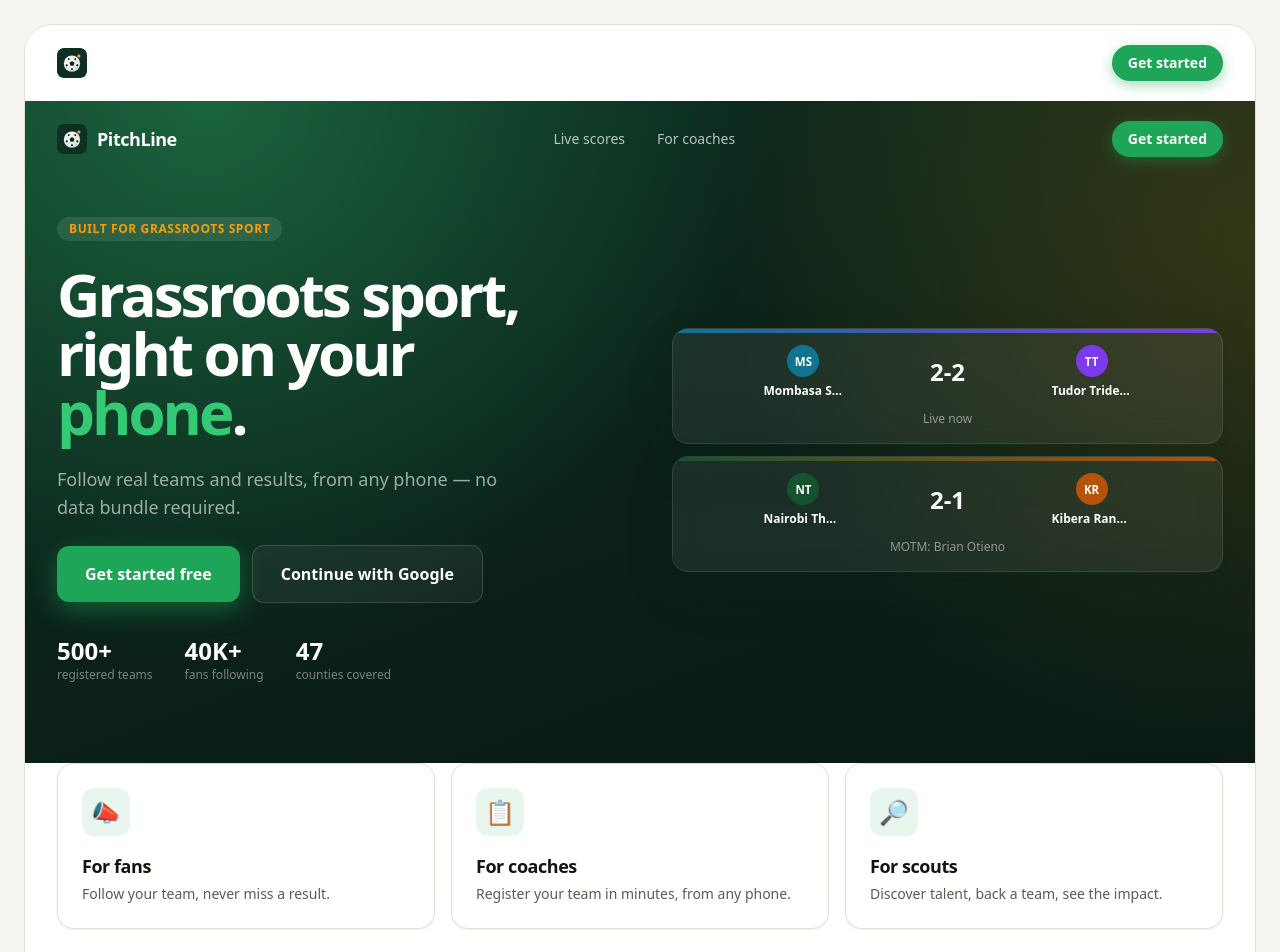
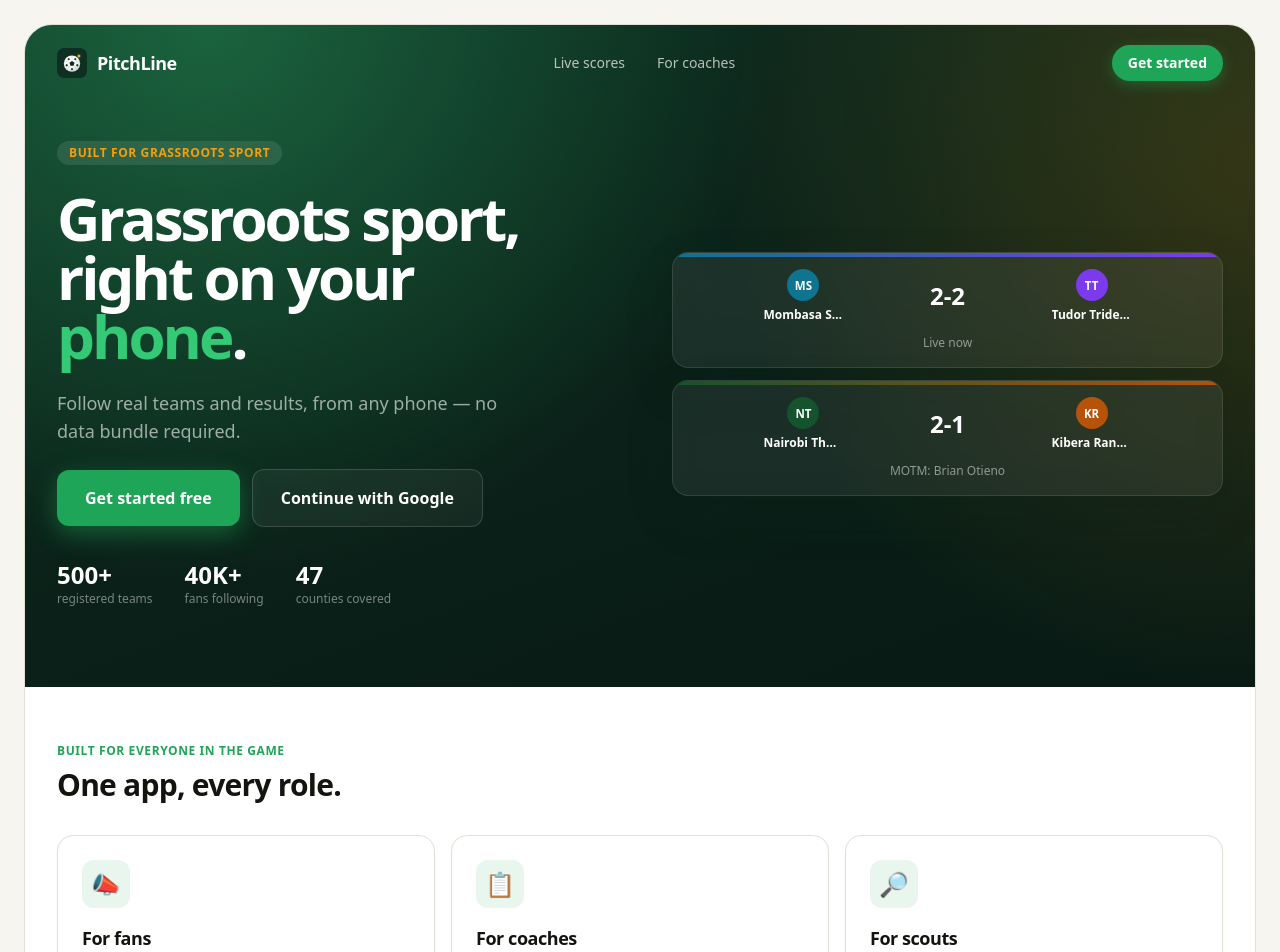
Before and after one commit to JosephNjorog/PitchLine, a React (Vite) app in the folder frontend/: page / in a window 1280 px wide. Shown: the top 952 px of the page. Built offline with nearby package versions, Linux system fonts and the light colour scheme.

Commit message:
Fold nav into the hero and add a section heading above audience cards

```diff
--- a/frontend/src/pages/landing/LandingPage.tsx
+++ b/frontend/src/pages/landing/LandingPage.tsx
@@ -1,6 +1,5 @@
 import { Navigate } from 'react-router-dom'
 import { SiteCard } from '../../components/layout/SiteCard'
-import { LandingNav } from '../../features/landing/LandingNav'
 import { HeroSection } from '../../features/landing/HeroSection'
 import { AudienceSection } from '../../features/landing/AudienceSection'
 import { TrustedBySection } from '../../features/landing/TrustedBySection'
@@ -16,10 +15,18 @@
 
   return (
     <SiteCard>
-      <LandingNav />
       <HeroSection />
 
-      <div id="for-coaches" className="grid grid-cols-1 gap-4 px-5 pb-10 sm:px-8 md:grid-cols-3">
+      <div id="for-coaches" className="flex flex-col gap-2 px-5 pt-14 sm:px-8">
+        <span className="text-xs font-bold uppercase tracking-wider text-pitch-500">
+          Built for everyone in the game
+        </span>
+        <h2 className="text-2xl font-black tracking-tight text-ink-900 sm:text-3xl">
+          One app, every role.
+        </h2>
+      </div>
+
+      <div className="grid grid-cols-1 gap-4 px-5 py-8 sm:px-8 md:grid-cols-3">
         <AudienceSection
           icon="📣"
           title="For fans"
```
